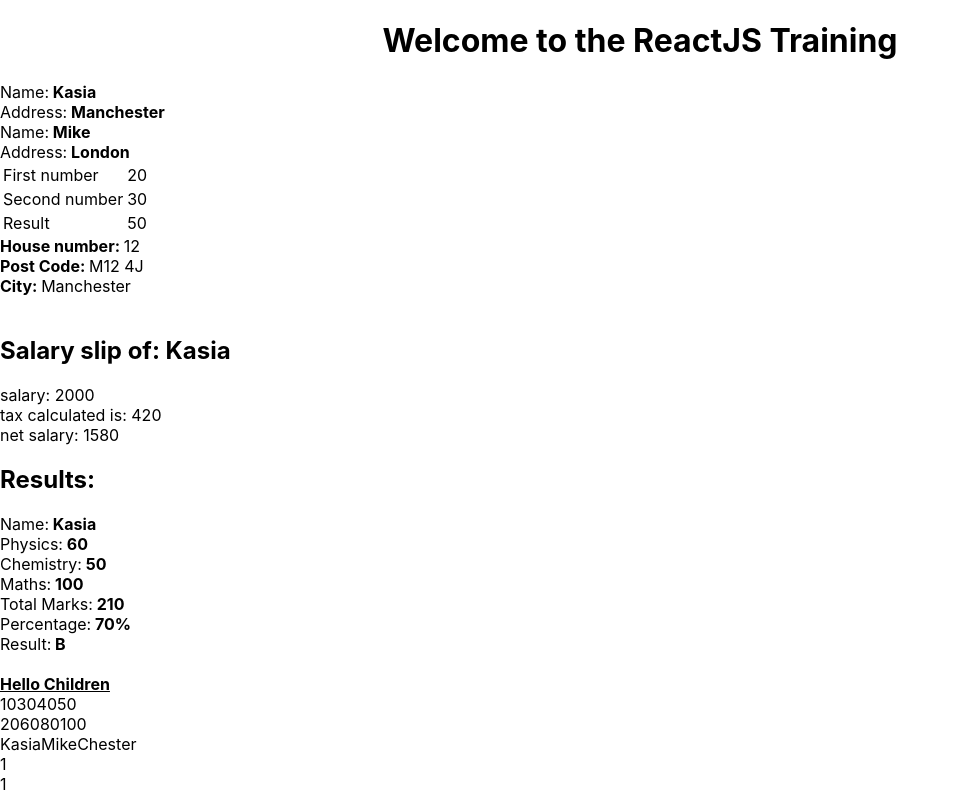
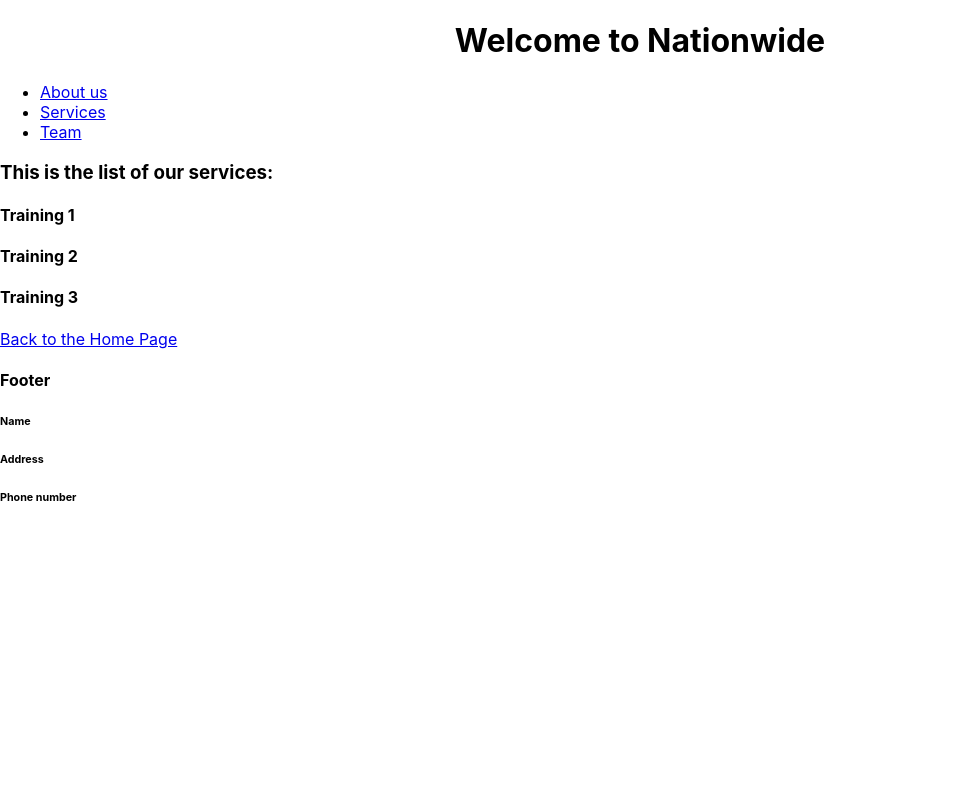
Before and after one commit to kat-joz/Week7, a React (Create React App) app in the folder react/project1/: page /services in a window 1280 px wide. Shown: the top 796 px of the page, without its empty margins (0-959 px from the left). Built offline with nearby package versions, Linux system fonts and the light colour scheme; no server answers.

Commit message:
added the routing task

```diff
--- a/react/project1/package.json
+++ b/react/project1/package.json
@@ -8,6 +8,7 @@
     "@testing-library/user-event": "^13.5.0",
     "react": "^18.2.0",
     "react-dom": "^18.2.0",
+    "react-router-dom": "^6.14.2",
     "react-scripts": "^5.0.1",
     "web-vitals": "^2.1.4"
   },
--- /dev/null
+++ b/react/project1/src/aboutus.js
@@ -0,0 +1,11 @@
+function AboutUs(){
+
+    return(
+        <>
+        <h3>This is the About Us page</h3>
+        <a href="/"> Back to the Home Page </a>
+        </>
+    )
+}
+
+export default AboutUs
--- /dev/null
+++ b/react/project1/src/footer.js
@@ -0,0 +1,13 @@
+function Footer(){
+
+    return(
+        <>
+        <h4>Footer</h4>
+        <h6> Name </h6>
+        <h6> Address </h6>
+        <h6> Phone number </h6>
+        </>
+    )
+}
+
+export default Footer
--- /dev/null
+++ b/react/project1/src/homepage.js
@@ -0,0 +1,10 @@
+function HomePage(){
+
+    return(
+        <>
+        <h2> This is the Home page </h2>
+        </>
+    )
+}
+
+export default HomePage
--- a/react/project1/src/index.js
+++ b/react/project1/src/index.js
@@ -1,13 +1,36 @@
 import React from 'react';
 import ReactDOM from 'react-dom/client';
 import './index.css';
-import App from './App';
+//import App from './App';
 import reportWebVitals from './reportWebVitals';
+import {BrowserRouter, Routes, Route, Link} from "react-router-dom";
+import HomePage from './homepage';
+import Team from './team';
+import Services from './services';
+import AboutUs from './aboutus';
+import Footer from './footer';
 
 const root = ReactDOM.createRoot(document.getElementById('root'));
+
 root.render(
   <React.StrictMode>
-    <App />
+    <h1><center> Welcome to Nationwide </center></h1>
+    <BrowserRouter>
+    <nav>
+      <ul>
+        <li><Link to="/aboutus"> About us </Link></li>
+        <li><Link to="/services"> Services </Link></li>
+        <li><Link to="/myteam"> Team </Link></li>
+      </ul>
+    </nav>
+    <Routes>
+      <Route path="/" element={<HomePage/>} />
+      <Route path="/myteam" element={<Team/>} />
+      <Route path="/aboutus" element={<AboutUs/>} />
+      <Route path="/services" element={<Services/>} />
+    </Routes>
+    <Footer/>
+  </BrowserRouter>
   </React.StrictMode>
 );
 
--- /dev/null
+++ b/react/project1/src/services.js
@@ -0,0 +1,14 @@
+function Services(){
+
+    return(
+        <>
+        <h3>This is the list of our services:</h3>
+        <h4> Training 1 </h4>
+        <h4> Training 2 </h4>
+        <h4> Training 3 </h4>
+        <a href="/"> Back to the Home Page </a>
+        </>
+    )
+}
+
+export default Services
--- /dev/null
+++ b/react/project1/src/team.js
@@ -0,0 +1,14 @@
+function Team(){
+
+    return(
+        <>
+        <h3>This is our team:</h3>
+        <h4> Employee 1 </h4>
+        <h4> Employee 2 </h4>
+        <h4> Employee 3 </h4>
+        <a href="/"> Back to the Home Page </a>
+        </>
+    )
+}
+
+export default Team
--- a/react/project1/src/webdata.js
+++ b/react/project1/src/webdata.js
@@ -3,6 +3,7 @@ import {useState} from 'react';
 function WebData(){
 
     let[records, setRecords]=useState([])
+    //let[filteredData,setFilteredData] = useState(allData)
 
     function getDataFromResponse(data){
         setRecords(data)
@@ -15,9 +16,14 @@ function WebData(){
     let responsePromise = fetch('http://jsonplaceholder.typicode.com/comments')
     responsePromise.then(processResponse)
 
+
     function search(){
+      //  searchByID((records) => {
 
+
+        //})
     }
+
 
     return(
         <>
```
Also changed, not shown: 1 other file (tests, documents, lock files or other folders).
